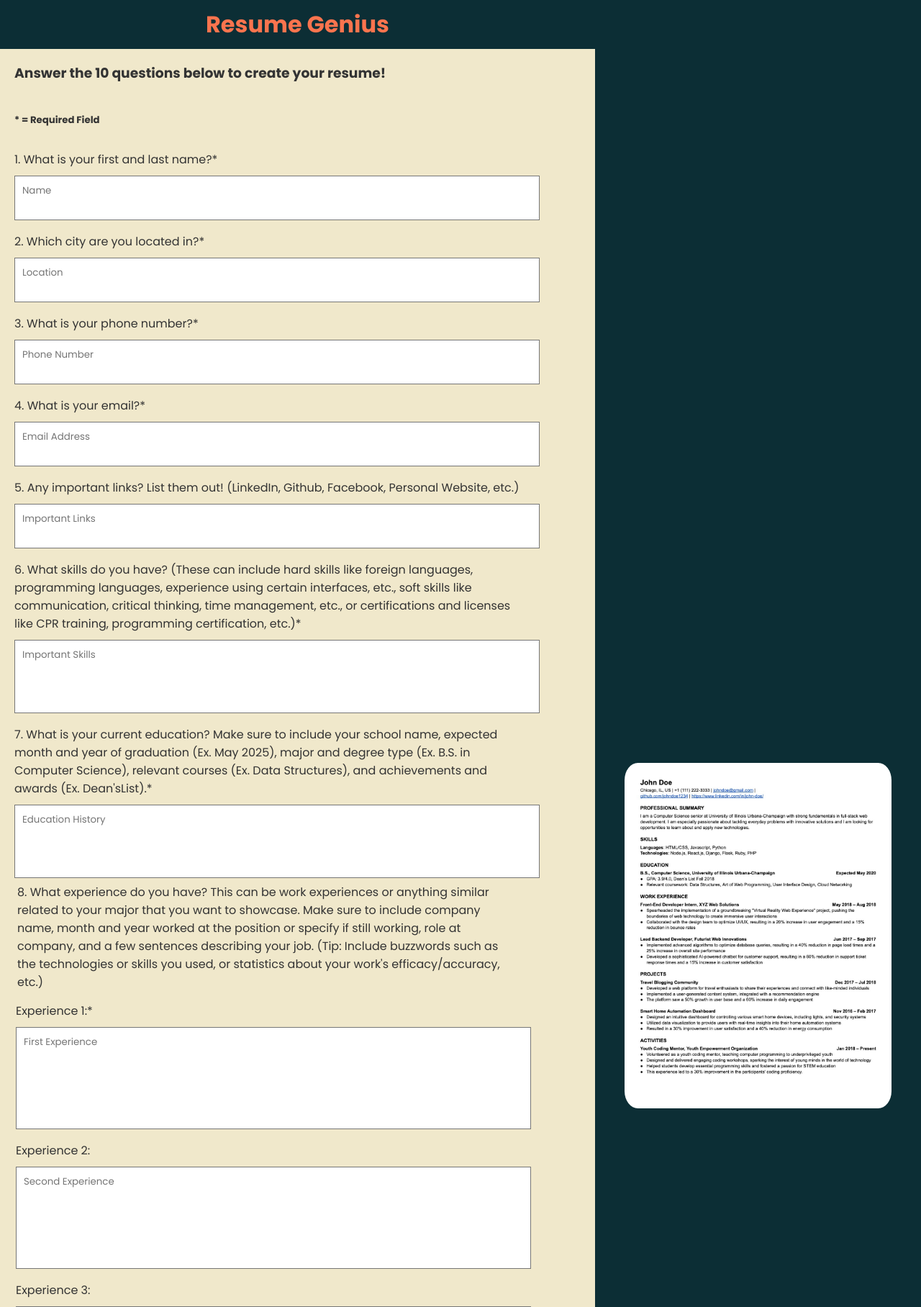
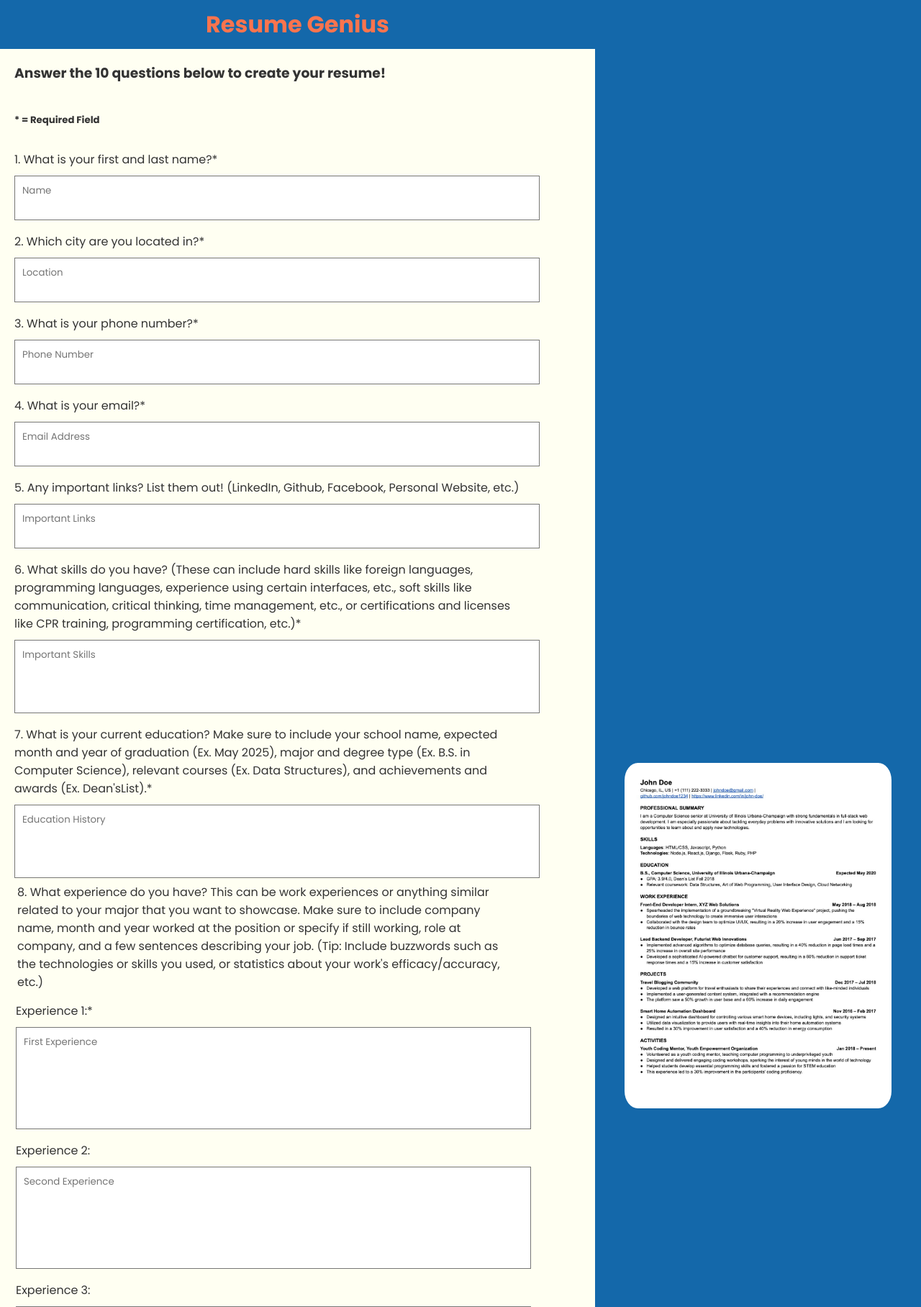
Before and after one commit to nganguly0594/gpt-resume-builder, a Flask app: page / in a window 1280 px wide. Shown: the top 1816 px of the page at 72% size. Run offline with Flask 2, Linux system fonts and the light colour scheme.

Commit message:
Update main.css

```diff
--- a/static/css/main.css
+++ b/static/css/main.css
@@ -1,11 +1,11 @@
 @import url('https://fonts.googleapis.com/css2?family=Poppins:wght@400;700&display=swap');
 
 :root {
-    --primary-bg-color: #0C2E35;
+    --primary-bg-color: #1468AA;
     --primary-text-color: white;
     --secondary-bg-color: #F7A84B;
     --secondary-text-color: #333;
-    --tertiary-bg-color: #f0e8cb;
+    --tertiary-bg-color: #fffff2;
     --accent-color: #FA744E;
     --button-color: #de4529;
 }
```
